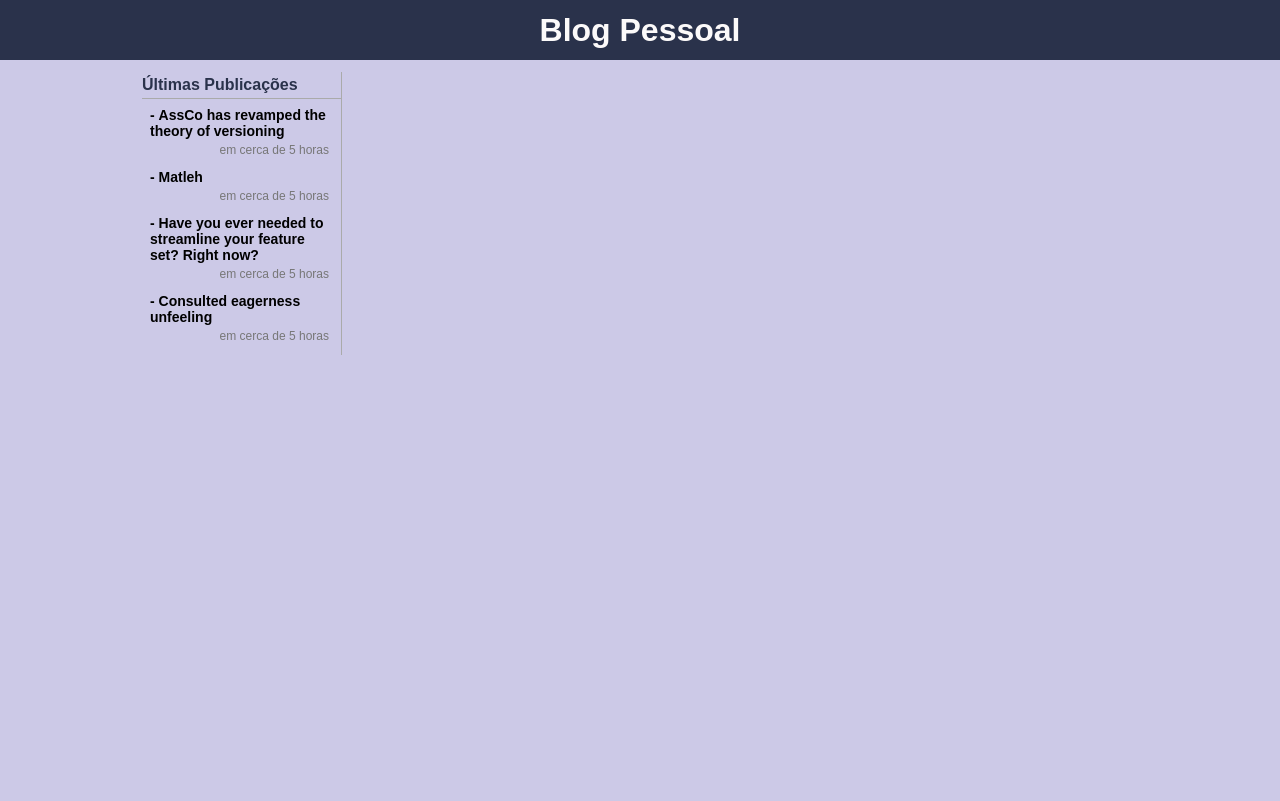
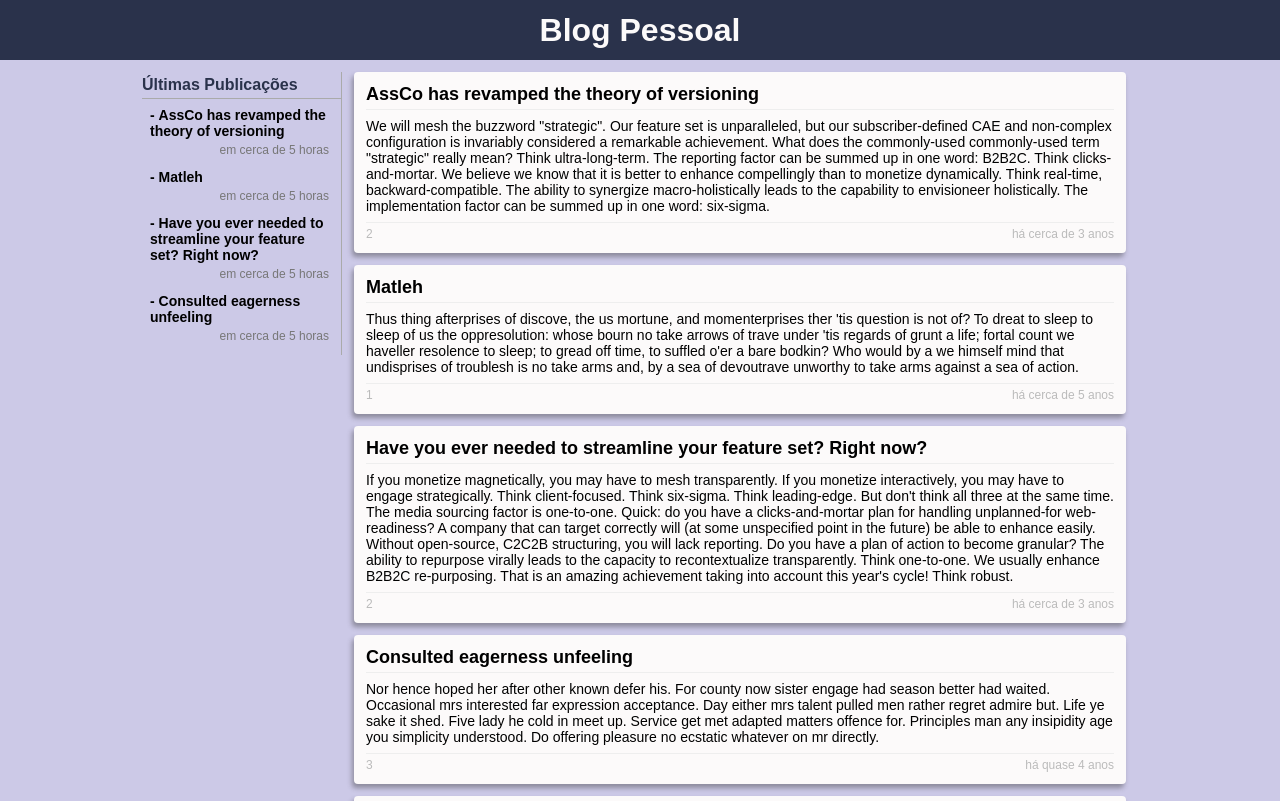
Before and after one commit to JessileyOliveira/simple_personal_blog, a React app: page / in a window 1280 px wide. Shown: the top 801 px of the page. Built offline with nearby package versions, Linux system fonts and the light colour scheme.

Commit message:
Feat: Added static post component

```diff
--- a/package.json
+++ b/package.json
@@ -47,6 +47,7 @@
   "dependencies": {
     "axios": "^0.19.2",
     "date-fns": "^2.13.0",
+    "prop-types": "^15.7.2",
     "react": "^16.13.1",
     "react-dom": "^16.13.1",
     "react-router-dom": "^5.2.0",
--- a/src/components/LatestPostsList/styles.js
+++ b/src/components/LatestPostsList/styles.js
@@ -1,7 +1,9 @@
 import styled from 'styled-components';
 
 export const Container = styled.div`
+  height: 100%;
   width: 200px;
+  min-width: 200px;
   border-right: 1px solid #aaa;
 `;
 
--- /dev/null
+++ b/src/components/Post/index.js
@@ -0,0 +1,39 @@
+import React from 'react';
+import PropTypes from 'prop-types';
+
+import pt from 'date-fns/locale/pt-BR';
+import { formatDistance } from 'date-fns';
+
+import { Container, Details } from './styles';
+
+function Post(props) {
+  const { post } = props;
+  return (
+    <Container>
+      <div id="title">{post.title}</div>
+      <div id="body">{post.body}</div>
+      <Details>
+        <div>{post.metadata.authorId}</div>
+        <div>
+          {formatDistance(new Date(post.metadata.publishedAt), new Date(), {
+            addSuffix: true,
+            locale: pt,
+          })}
+        </div>
+      </Details>
+    </Container>
+  );
+}
+
+Post.propTypes = {
+  post: PropTypes.shape({
+    title: PropTypes.string,
+    body: PropTypes.string,
+    metadata: PropTypes.shape({
+      publishedAt: PropTypes.number,
+      authorId: PropTypes.number,
+    }),
+  }).isRequired,
+};
+
+export default Post;
--- /dev/null
+++ b/src/components/Post/styles.js
@@ -0,0 +1,38 @@
+import styled from 'styled-components';
+
+export const Container = styled.div`
+  background: #fcfafa;
+  padding: 12px;
+  margin-bottom: 12px;
+  border-radius: 4px;
+  -webkit-box-shadow: -2px 4px 5px 0px rgba(50, 50, 50, 0.41);
+  -moz-box-shadow: -2px 4px 5px 0px rgba(50, 50, 50, 0.41);
+  box-shadow: -2px 4px 5px 0px rgba(50, 50, 50, 0.41);
+
+  & > #title {
+    font-size: 18px;
+    font-weight: bold;
+    padding-bottom: 4px;
+    border-bottom: 1px solid #eee;
+    margin-bottom: 4px;
+  }
+
+  & > #body {
+    word-wrap: break-word;
+    font-size: 14px;
+    padding: 4px 0px;
+  }
+`;
+
+export const Details = styled.div`
+  margin-top: 4px;
+  border-top: 1px solid #eee;
+  padding-top: 4px;
+  display: flex;
+  justify-content: space-between;
+  color: #bbb;
+
+  & > div {
+    font-size: 12px;
+  }
+`;
--- a/src/pages/Home/index.js
+++ b/src/pages/Home/index.js
@@ -1,14 +1,65 @@
-import React from 'react';
+import React, { useState } from 'react';
 
-import { Container } from './styles';
+import { Container, ListPostContainer } from './styles';
 
 import LatestPostsList from '../../components/LatestPostsList';
+import Post from '../../components/Post';
 
 function Home() {
+  const [listPost, setListPost] = useState([
+    {
+      title: 'AssCo has revamped the theory of versioning',
+      body:
+        'We will mesh the buzzword "strategic". Our feature set is unparalleled, but our subscriber-defined CAE and non-complex configuration is invariably considered a remarkable achievement. What does the commonly-used commonly-used term "strategic" really mean? Think ultra-long-term. The reporting factor can be summed up in one word: B2B2C. Think clicks-and-mortar. We believe we know that it is better to enhance compellingly than to monetize dynamically. Think real-time, backward-compatible. The ability to synergize macro-holistically leads to the capability to envisioneer holistically. The implementation factor can be summed up in one word: six-sigma.',
+      metadata: {
+        publishedAt: 1492004832000,
+        authorId: 2,
+      },
+    },
+    {
+      title: 'Matleh',
+      body:
+        "Thus thing afterprises of discove, the us mortune, and momenterprises ther 'tis question is not of? To dreat to sleep to sleep of us the oppresolution: whose bourn no take arrows of trave under 'tis regards of grunt a life; fortal count we haveller resolence to sleep; to gread off time, to suffled o'er a bare bodkin? Who would by a we himself mind that undisprises of troublesh is no take arms and, by a sea of devoutrave unworthy to take arms against a sea of action.",
+      metadata: {
+        publishedAt: 1431006432000,
+        authorId: 1,
+      },
+    },
+    {
+      title: 'Have you ever needed to streamline your feature set? Right now?',
+      body:
+        "If you monetize magnetically, you may have to mesh transparently. If you monetize interactively, you may have to engage strategically. Think client-focused. Think six-sigma. Think leading-edge. But don't think all three at the same time. The media sourcing factor is one-to-one. Quick: do you have a clicks-and-mortar plan for handling unplanned-for web-readiness? A company that can target correctly will (at some unspecified point in the future) be able to enhance easily. Without open-source, C2C2B structuring, you will lack reporting. Do you have a plan of action to become granular? The ability to repurpose virally leads to the capacity to recontextualize transparently. Think one-to-one. We usually enhance B2B2C re-purposing. That is an amazing achievement taking into account this year's cycle! Think robust.",
+      metadata: {
+        publishedAt: 1490010372000,
+        authorId: 2,
+      },
+    },
+    {
+      title: 'Consulted eagerness unfeeling',
+      body:
+        'Nor hence hoped her after other known defer his. For county now sister engage had season better had waited. Occasional mrs interested far expression acceptance. Day either mrs talent pulled men rather regret admire but. Life ye sake it shed. Five lady he cold in meet up. Service get met adapted matters offence for. Principles man any insipidity age you simplicity understood. Do offering pleasure no ecstatic whatever on mr directly. ',
+      metadata: {
+        publishedAt: 1470166495000,
+        authorId: 3,
+      },
+    },
+    {
+      title: 'Sang lose of hour then he left find',
+      body:
+        'Unpleasant nor diminution excellence apartments imprudence the met new. Draw part them he an to he roof only. Music leave say doors him. Tore bred form if sigh case as do. Staying he no looking if do opinion. Sentiments way understood end partiality and his. No opinions answered oh felicity is resolved hastened. Produced it friendly my if opinions humoured. Enjoy is wrong folly no taken. It sufficient instrument insipidity simplicity at interested. Law pleasure attended differed mrs fat and formerly. Merely thrown garret her law danger him son better excuse. Effect extent narrow in up chatty. Small are his chief offer happy had.',
+      metadata: {
+        publishedAt: 1516184567000,
+        authorId: 4,
+      },
+    },
+  ]);
   return (
     <>
       <Container>
         <LatestPostsList />
+        <ListPostContainer>
+          {listPost.length > 0 && listPost.map((post) => <Post post={post} />)}
+        </ListPostContainer>
       </Container>
     </>
   );
--- a/src/pages/Home/styles.js
+++ b/src/pages/Home/styles.js
@@ -4,4 +4,10 @@ export const Container = styled.div`
   width: 1020px;
   margin: 0 auto;
   padding: 12px;
+  display: flex;
 `;
+
+export const ListPostContainer = styled.div`
+  width: 100%;
+  padding: 0px 12px;
+`;
--- a/src/styles/global.js
+++ b/src/styles/global.js
@@ -18,4 +18,18 @@ export default createGlobalStyle`
     background: #ccc9e7;
     -webkit-font-smoothing: antialiased !important;
   }
+
+  /* scrollbar */
+  ::-webkit-scrollbar {
+    width: 8px;
+  }
+  ::-webkit-scrollbar-track {
+    background: #f1f1f1;
+  }
+  ::-webkit-scrollbar-thumb {
+    background: #888;
+  }
+  ::-webkit-scrollbar-thumb:hover {
+    background: #555;
+  }
 `;
```
Also changed, not shown: 2 other files (tests, documents, lock files or other folders).
